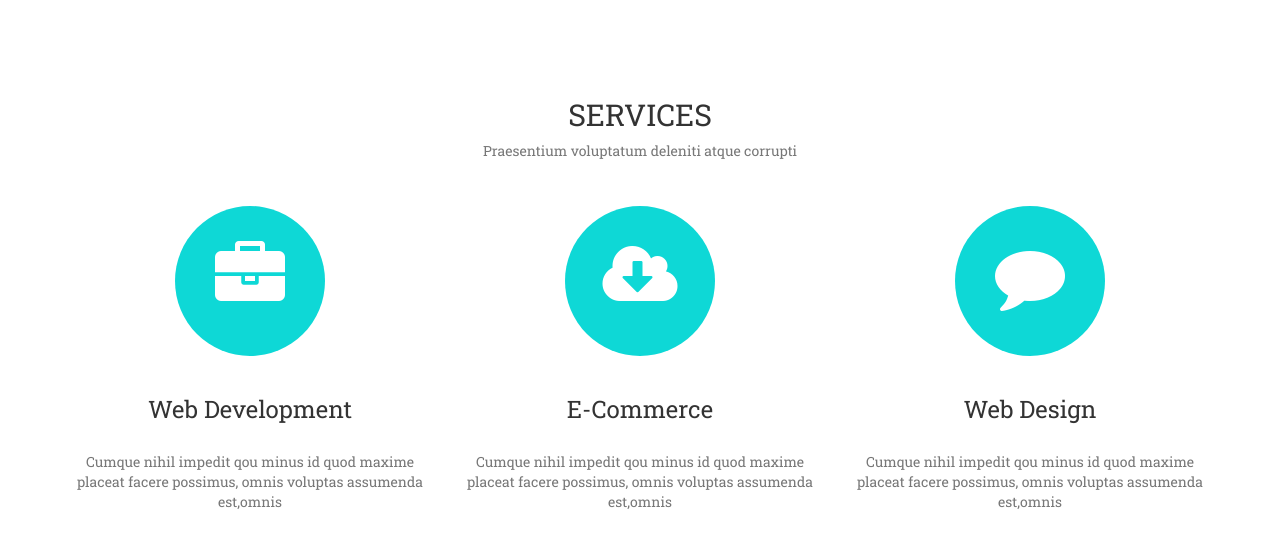
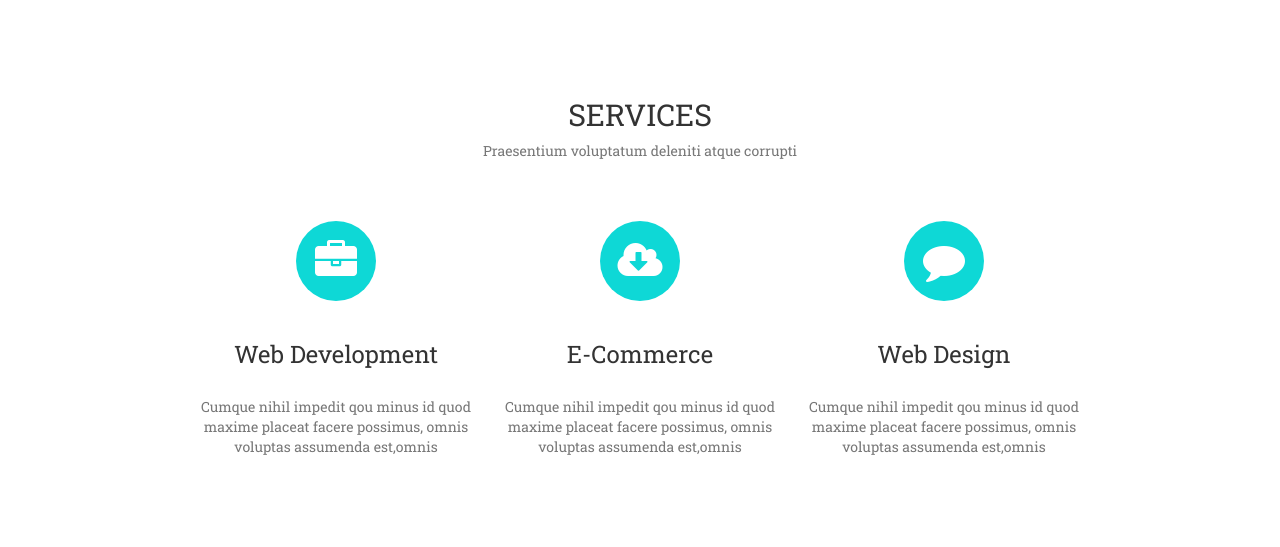
Before and after one commit to mat1489/bootstrap-caly-projekt, a plain HTML site: page index.html in a window 1280 px wide. Shown: the part 822-1369 px from the top of the page. Before the commit the page ends 1344 px from the top, so only its background shows below. Drawn offline with Linux system fonts and the light colour scheme; a web font is replaced by a local one.

Commit message:
services poprawione

```diff
--- a/css/style.css
+++ b/css/style.css
@@ -108,18 +108,21 @@ body{
     padding: 20px;
 }
 
-#services-items .services-item div{
-    height: 150px;
-    width: 150px;
+#services i{
     background-color: #0ed8d6;
     border-radius: 75px;
-    margin: 0 auto;
-    margin-top: 35px;
-}
-#services i{
-    transform: translateY(50%);
+    height: 80px;
+    width: 80px;
+    line-height: 80px;
     color: white;
+    margin-top: 50px;
+
 }
 
+#services-items{
+    width: 80%;
+    margin: 0 auto;
+    margin-bottom: 200px;
+}
 
 /*style services koniec*/
--- a/index.html
+++ b/index.html
@@ -58,26 +58,19 @@
             </div>
 
             <div id="services-items" class="row no-padding">
-                <div class="services-item col-sm-6 col-lg-4 "  id="services-item1 ">
-                    <div>
-                        <i class="fa fa-5x fa-briefcase " aria-hidden="true"></i>
-                    </div>
+                <div class="services-item col-sm-6 col-lg-4 "  id="services-item1 ">                      <i class="fa fa-3x fa-briefcase "             aria-hidden="true"></i>
                     <h3>Web Development</h3>
                     <p>Cumque nihil impedit qou minus id quod maxime placeat facere possimus, omnis voluptas assumenda est,omnis</p>
                 </div>
 
                 <div class="services-item col-sm-6 col-lg-4" id="services-item2">
-                   <div>
-                         <i class="fa fa-5x fa-cloud-download" aria-hidden="true"></i>
-                    </div>
+                    <i class="fa fa-3x fa-cloud-download" aria-hidden="true"></i>
                     <h3>E-Commerce</h3>
                     <p>Cumque nihil impedit qou minus id quod maxime placeat facere possimus, omnis voluptas assumenda est,omnis</p>
                 </div>
 
                 <div class="services-item col-sm-12 col-lg-4" id="services-item3">
-                   <div>
-                         <i class="fa fa-5x fa-comment" aria-hidden="true"></i>
-                    </div>
+                   <i class="fa fa-3x fa-comment" aria-hidden="true"></i>
                     <h3>Web Design</h3>
                     <p>Cumque nihil impedit qou minus id quod maxime placeat facere possimus, omnis voluptas assumenda est,omnis</p>
                 </div>
```
